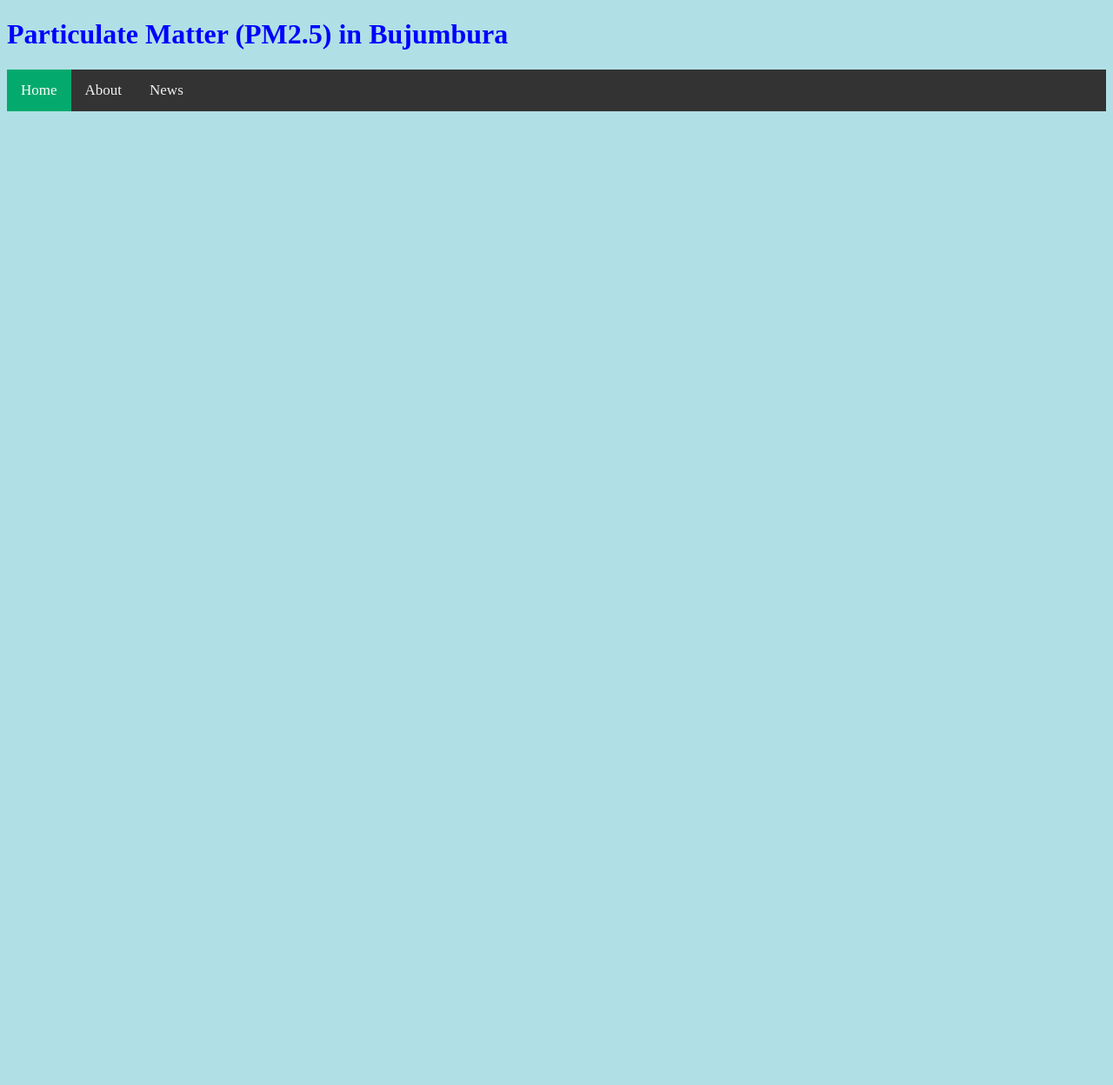
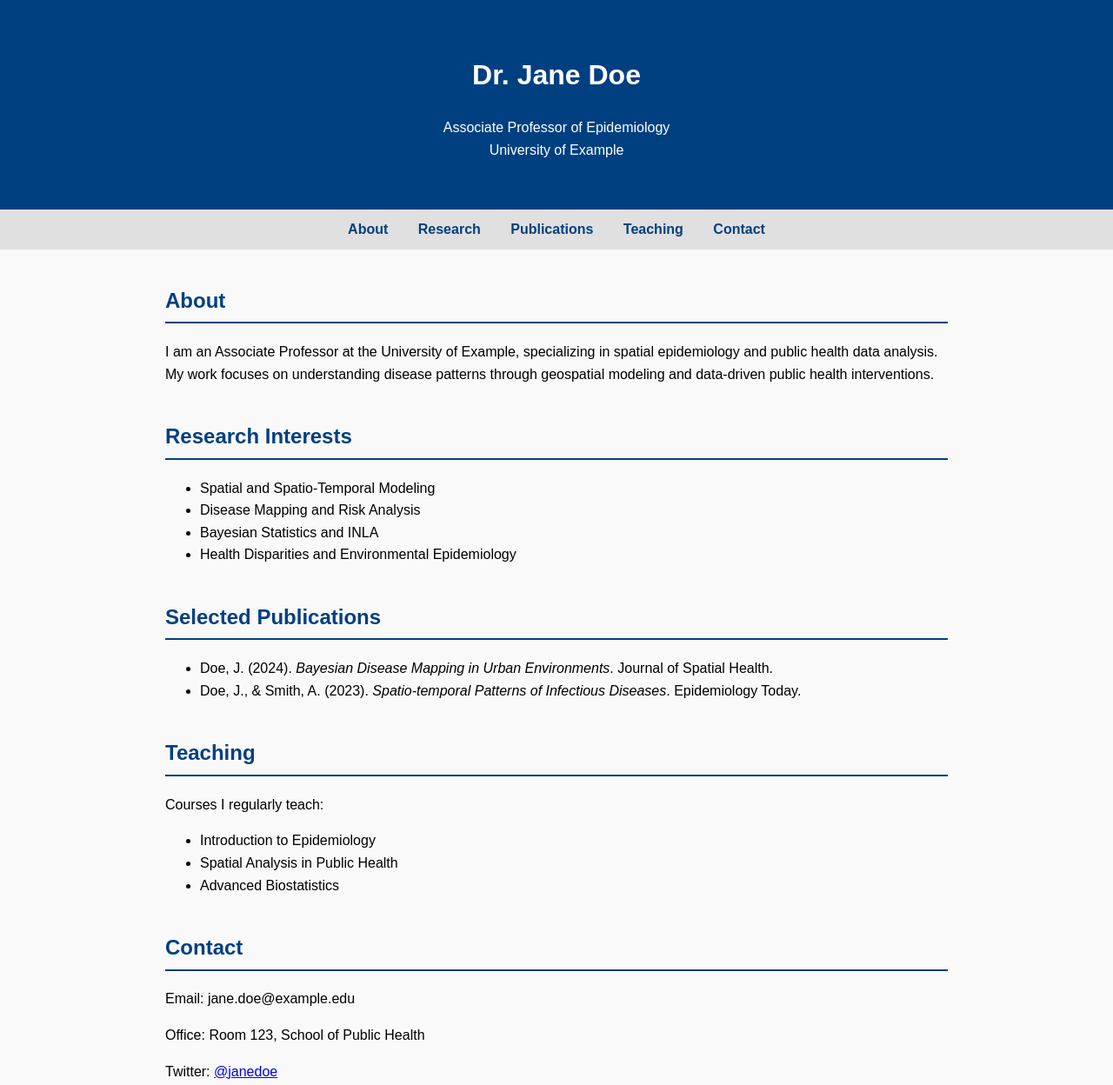
Before and after one commit to GAHUNGUPATERNE/gahungupaterne.github.io, a plain HTML site: page News.html in a window 1280 px wide. Shown: the top 1248 px of the page at 87% size. Before the commit the page ends 800 px from the top, so only its background shows below. Drawn offline with Linux system fonts and the light colour scheme.

Commit message:
Update News.html

```diff
--- a/News.html
+++ b/News.html
@@ -1,54 +1,111 @@
 <!DOCTYPE html>
-<html lang="en"></html>
+<html lang="en">
 <head>
-<title>
+  <meta charset="UTF-8" />
+  <meta name="viewport" content="width=device-width, initial-scale=1.0"/>
+  <title>Dr. Jane Doe | Academic Website</title>
+  <style>
+    body {
+      font-family: Arial, sans-serif;
+      margin: 0;
+      padding: 0;
+      line-height: 1.6;
+      background-color: #f9f9f9;
+    }
+    header {
+      background-color: #004080;
+      color: white;
+      padding: 40px 20px;
+      text-align: center;
+    }
+    nav {
+      background: #e0e0e0;
+      padding: 10px 20px;
+      text-align: center;
+    }
+    nav a {
+      margin: 0 15px;
+      text-decoration: none;
+      color: #004080;
+      font-weight: bold;
+    }
+    section {
+      max-width: 900px;
+      margin: 40px auto;
+      padding: 0 20px;
+    }
+    h2 {
+      color: #004080;
+      border-bottom: 2px solid #004080;
+      padding-bottom: 5px;
+    }
+    footer {
+      text-align: center;
+      padding: 20px;
+      background-color: #004080;
+      color: white;
+      margin-top: 40px;
+    }
+  </style>
+</head>
+<body>
 
-Air Quality in Bujumbura
-</title>
+<header>
+  <h1>Dr. Jane Doe</h1>
+  <p>Associate Professor of Epidemiology<br>University of Example</p>
+</header>
 
-</head>
+<nav>
+  <a href="#about">About</a>
+  <a href="#research">Research</a>
+  <a href="#publications">Publications</a>
+  <a href="#teaching">Teaching</a>
+  <a href="#contact">Contact</a>
+</nav>
 
-<body>
-    <style>
-        body {background-color: powderblue;}
-        h1   {color: blue;}
-        p    {color: red;}
-        </style>
-<h1> Particulate Matter (PM2.5) in Bujumbura </h1>
+<section id="about">
+  <h2>About</h2>
+  <p>I am an Associate Professor at the University of Example, specializing in spatial epidemiology and public health data analysis. My work focuses on understanding disease patterns through geospatial modeling and data-driven public health interventions.</p>
+</section>
+
+<section id="research">
+  <h2>Research Interests</h2>
+  <ul>
+    <li>Spatial and Spatio-Temporal Modeling</li>
+    <li>Disease Mapping and Risk Analysis</li>
+    <li>Bayesian Statistics and INLA</li>
+    <li>Health Disparities and Environmental Epidemiology</li>
+  </ul>
+</section>
+
+<section id="publications">
+  <h2>Selected Publications</h2>
+  <ul>
+    <li>Doe, J. (2024). <em>Bayesian Disease Mapping in Urban Environments</em>. Journal of Spatial Health.</li>
+    <li>Doe, J., & Smith, A. (2023). <em>Spatio-temporal Patterns of Infectious Diseases</em>. Epidemiology Today.</li>
+  </ul>
+</section>
+
+<section id="teaching">
+  <h2>Teaching</h2>
+  <p>Courses I regularly teach:</p>
+  <ul>
+    <li>Introduction to Epidemiology</li>
+    <li>Spatial Analysis in Public Health</li>
+    <li>Advanced Biostatistics</li>
+  </ul>
+</section>
+
+<section id="contact">
+  <h2>Contact</h2>
+  <p>Email: jane.doe@example.edu</p>
+  <p>Office: Room 123, School of Public Health</p>
+  <p>Twitter: <a href="https://twitter.com/janedoe">@janedoe</a></p>
+</section>
+
+<footer>
+  &copy; 2025 Dr. Jane Doe | Last updated: April 2025
+</footer>
+
 </body>
-<div class="topnav">
-    <a class="active" href="index.html">Home</a>
-    <a href="About.html">About</a>
-    <a href="News.html">News</a>
-  </div>
-  <style>
-  /* Add a black background color to the top navigation */
-.topnav {
-  background-color: #333;
-  overflow: hidden;
-}
-
-/* Style the links inside the navigation bar */
-.topnav a {
-  float: left;
-  color: #f2f2f2;
-  text-align: center;
-  padding: 14px 16px;
-  text-decoration: none;
-  font-size: 17px;
-}
-
-/* Change the color of links on hover */
-.topnav a:hover {
-  background-color: #ddd;
-  color: black;
-}
-
-/* Add a color to the active/current link */
-.topnav a.active {
-  background-color: #04AA6D;
-  color: white;
-}
-
-</style>
 </html>
```
